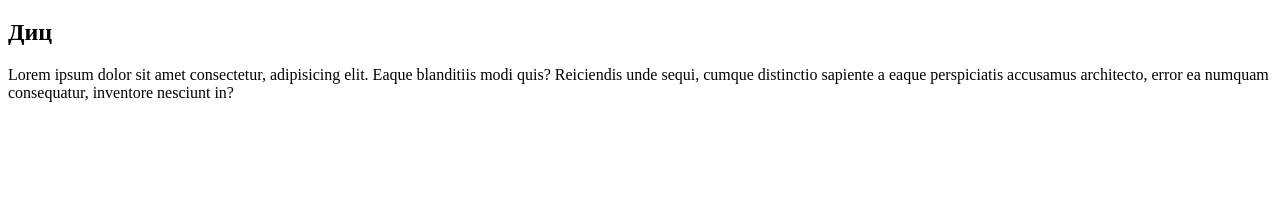
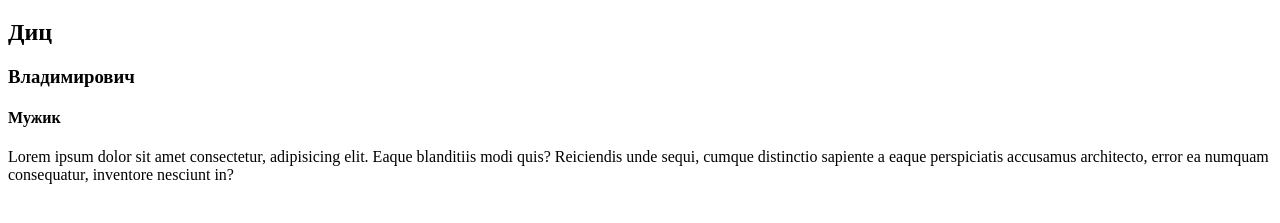
Before and after one commit to runnerdenis/git_practicum_01, a plain HTML site: page index.html in a window 1280 px wide. Shown: the part 61-284 px from the top of the page. Drawn offline with Linux system fonts and the light colour scheme.

Commit message:
Create branch wolk

```diff
--- a/index.html
+++ b/index.html
@@ -9,6 +9,8 @@
   <body>
     <h1>Денис</h1>
     <h2>Диц</h2>
+    <h3>Владимирович</h3>
+    <h4>Мужик</h4>
 
     <p>
       Lorem ipsum dolor sit amet consectetur, adipisicing elit. Eaque blanditiis
```
